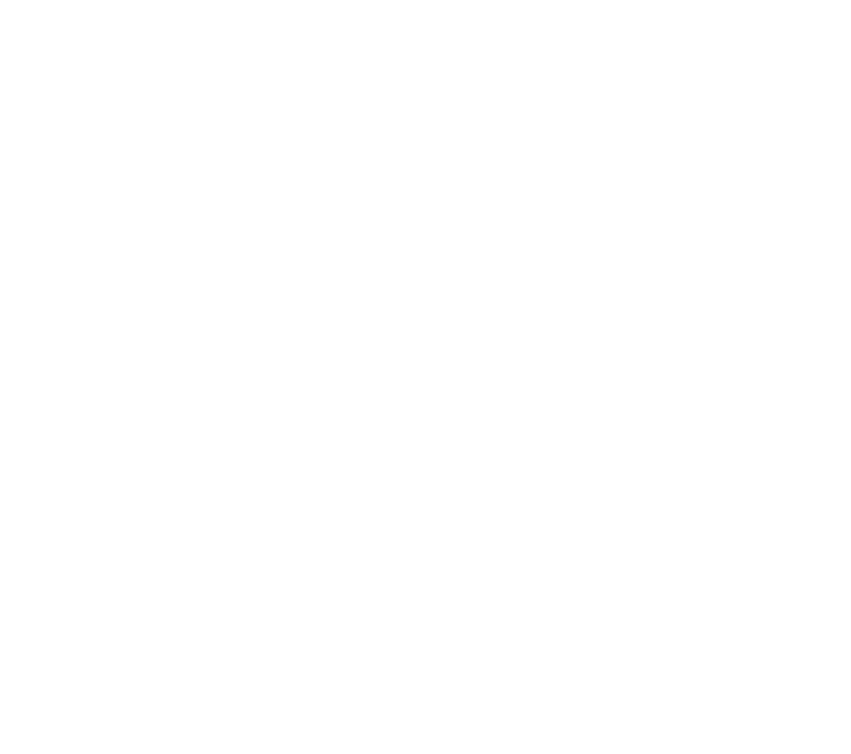
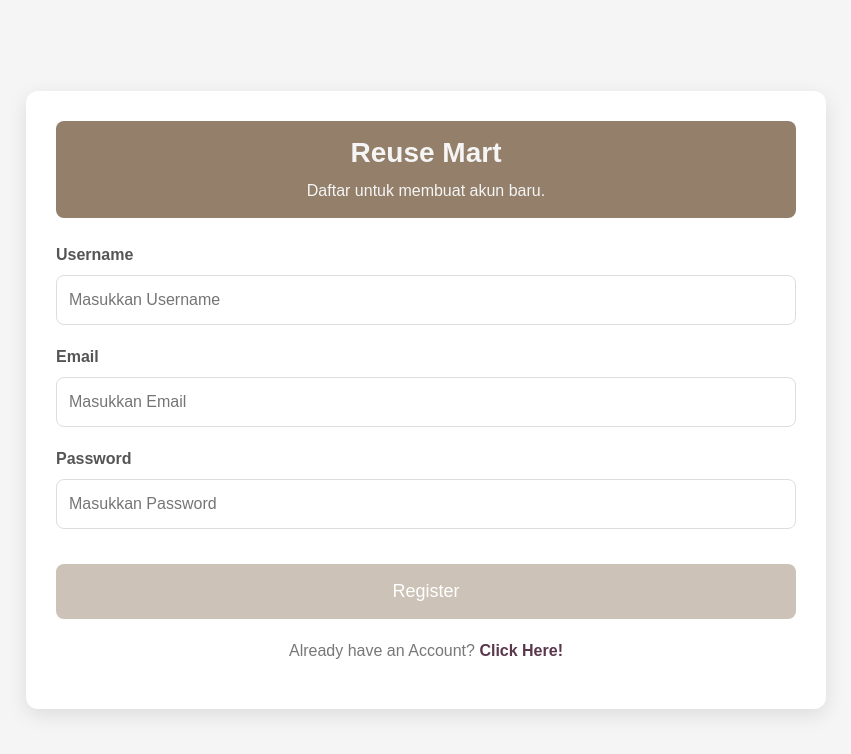
Before and after one commit to peperok/p3l_chill_autoA, a React (Vite) app: page /register in a window 1280 px wide. Before the commit this address had no page. Shown: the top 754 px of the page, without its empty margins (214-1065 px from the left). Built offline with nearby package versions, Linux system fonts and the light colour scheme.

Commit message:
register ga bener

```diff
--- a/src/components/Form/FormLogin.jsx
+++ b/src/components/Form/FormLogin.jsx
@@ -157,7 +157,7 @@
                 .auth-button {
                 width: 100%;
                 padding: 14px;
-                background-color: #5a374b;
+                background-color: #937f6a;;
                 color: white;
                 border: none;
                 border-radius: 8px;
@@ -168,7 +168,7 @@
                 }
 
                 .auth-button:disabled {
-                background-color:  #937f6a;
+                background-color: rgb(204, 194, 183);
                 cursor: not-allowed;
                 }
 
@@ -183,7 +183,7 @@
                 }
 
                 .auth-footer a {
-                color: #937f6a;
+                color: #5a374b;
                 text-decoration: none;
                 font-weight: 600;
                 }
--- a/src/components/Form/FormRegister.jsx
+++ b/src/components/Form/FormRegister.jsx
@@ -1,95 +1,212 @@
-import { Button, Alert, Spinner, Form } from "react-bootstrap";
-import { useState } from "react";
-import { Link, useNavigate } from "react-router-dom";
-import { toast } from "react-toastify";
-import InputFloatingForm from "./InputFloatingForm";
-import { SignUp } from "../../api/apiAuth";
+import React, { useState } from 'react';
+import { Link, useNavigate } from 'react-router-dom';
+
 const FormRegister = () => {
     const navigate = useNavigate();
     const [isDisabled, setIsDisabled] = useState(true);
     const [data, setData] = useState({
-        name: "",
-        handle: "",
-        email: "",
-        password: "",
+        username: '',
+        email: '',
+        password: '',
     });
+    const [loading, setLoading] = useState(false);
+
     const handleChange = (event) => {
-        setData({ ...data, [event.target.name]: event.target.value });
-    };
-    const handleCheck = (e) => {
-        let isChecked = e.target.checked;
-        if (isChecked) {
+        const newData = { ...data, [event.target.name]: event.target.value };
+        setData(newData);
+
+        if (newData.username.trim().length > 0 && newData.email.trim().length > 0 && newData.password.length > 0) {
             setIsDisabled(false);
         } else {
             setIsDisabled(true);
         }
     };
+
     const Register = (event) => {
         event.preventDefault();
-        SignUp(data)
-            .then((res) => {
-                navigate("/");
-                toast.success(res.message);
-            })
-            .catch((err) => {
-                console.log(err);
-                toast.error(err.message);
-            });
+        setLoading(true);
+        try {
+            setTimeout(() => {
+                navigate('/homeafter');
+                console.log('Registration successful');
+                setLoading(false);
+            }, 1500);
+        } catch (err) {
+            console.error(err);
+            setLoading(false);
+        }
     };
+
     return (
-        <Form style={{ maxWidth: "800px", margin: "auto" }} onSubmit={Register}>
-            <Alert variant="primary" className="mb-5 alertColor">
-                <strong>Info!</strong> Semua form wajib diisi.
-            </Alert>
-            <InputFloatingForm
+        <div className="auth-container">
+            <div className="auth-wrapper" style={{maxWidth: '800px', margin: 'auto'}}>
+                <div className="auth-alert">
+                    <h3><strong>Reuse Mart</strong></h3>
+                    <p>Daftar untuk membuat akun baru.</p>
+                </div>
+
+                <form onSubmit={Register} className="auth-form">
+                    <div className="form-group">
+                        <label htmlFor="username">Username</label>
+                        <input
                             type="text"
-                label="Name"
-                name="name"
+                            id="username"
+                            name="username"
+                            placeholder="Masukkan Username"
+                            value={data.username}
                             onChange={handleChange}
-                placeholder="Masukkan Nama"
+                            required
                         />
-            <InputFloatingForm
-                type="text"
-                label="Handle"
-                name="handle"
+                    </div>
+
+                    <div className="form-group">
+                        <label htmlFor="email">Email</label>
+                        <input
+                            type="email"
+                            id="email"
+                            name="email"
+                            placeholder="Masukkan Email"
+                            value={data.email}
                             onChange={handleChange}
-                placeholder="Masukkan Handle"
+                            required
                         />
-            {/* <InputForm type="file" label="Image" name="image" /> */}
-            <InputFloatingForm
-                type="email"
-                label="Email"
-                name="email"
+                    </div>
+
+                    <div className="form-group">
+                        <label htmlFor="password">Password</label>
+                        <input
+                            type="password"
+                            id="password"
+                            name="password"
+                            placeholder="Masukkan Password"
+                            value={data.password}
                             onChange={handleChange}
-                placeholder="Masukkan Email"
+                            required
                         />
-            <InputFloatingForm
-                type="password"
-                label="Password"
-                name="password"
-                onChange={handleChange}
-                placeholder="Masukkan Password"
-                autoComplete="off"
-            />
-            <label className="d-flex justify-content-start">
-                <Form.Check type="checkbox" onChange={handleCheck} />
-                <p className="ms-2" style={{ color: "#fafaff" }}>
-                    Have you Already Read the{" "}
-                    <a href="https://www.youtube.com/static?template=terms&gl=ID">
-                        Terms of Service
-                    </a>
+                    </div>
+
+                    <button
+                        type="submit"
+                        className="auth-button"
+                        disabled={isDisabled || loading}
+                    >
+                        {loading ? 'Loading...' : 'Register'}
+                    </button>
+
+                    <div className="auth-footer">
+                        <p>
+                            Already have an Account? <Link to="/login">Click Here!</Link>
                         </p>
-            </label>
-            <Button
-                disabled={isDisabled}
-                type="submit"
-                className="mt-3 w-100 border-0 buttonSubmit btn-lg">
-                Register
-            </Button>
-            <p className="text-end mt-2" style={{ color: "#fafaff" }}>
-                Already Have an Account? <Link to="/">Click Here!</Link>
-            </p>
-        </Form>
+                    </div>
+                </form>
+            </div>
+
+            <style>
+            {`
+                .auth-container {
+                display: flex;
+                justify-content: center;
+                align-items: center;
+                min-height: 100vh;
+                background-color: #f5f5f5;
+                font-family: 'Arial', sans-serif;
+                padding: 20px;
+                }
+
+                .auth-wrapper {
+                background-color: white;
+                border-radius: 12px;
+                box-shadow: 0 6px 20px rgba(0, 0, 0, 0.1);
+                width: 100%;
+                max-width: 800px;
+                padding: 30px;
+                box-sizing: border-box;
+                }
+
+                .auth-alert {
+                background-color: #937f6a;
+                border-radius: 8px;
+                padding: 15px;
+                margin-bottom: 25px;
+                text-align: center;
+                }
+
+                .auth-alert h3 {
+                margin: 0 0 10px 0;
+                color: #f5f5f5;
+                }
+
+                .auth-alert p {
+                margin: 0;
+                color: #f5f5f5;
+                }
+
+                .auth-form .form-group {
+                margin-bottom: 20px;
+                }
+
+                .auth-form label {
+                display: block;
+                margin-bottom: 8px;
+                color: #555;
+                font-weight: 600;
+                }
+
+                .auth-form input {
+                width: 100%;
+                padding: 12px;
+                border: 1.5px solid #ddd;
+                border-radius: 8px;
+                font-size: 16px;
+                transition: border-color 0.3s ease;
+                }
+
+                .auth-form input:focus {
+                outline: none;
+                border-color: #937f6a;
+                }
+
+                .auth-button {
+                width: 100%;
+                padding: 14px;
+                background-color: #937f6a;
+                color: white;
+                border: none;
+                border-radius: 8px;
+                font-size: 18px;
+                cursor: pointer;
+                transition: background-color 0.3s ease;
+                margin-top: 15px;
+                }
+
+                .auth-button:disabled {
+                background-color:rgb(204, 194, 183);
+                cursor: not-allowed;
+                }
+
+                .auth-button:hover:not(:disabled) {
+                background-color: #5a374b;
+                }
+
+                .auth-footer {
+                text-align: center;
+                margin-top: 20px;
+                color: #777;
+                }
+
+                .auth-footer a {
+                color: #5a374b;
+                text-decoration: none;
+                font-weight: 600;
+                }
+
+                .auth-footer a:hover {
+                text-decoration: underline;
+                }
+            `}
+            </style>
+        </div>
     );
 };
+
 export default FormRegister;
--- a/src/routes/index.jsx
+++ b/src/routes/index.jsx
@@ -3,6 +3,7 @@
 import ProfilPenitip from "../components/Profil/ProfilPenitip";
 import ProfilPembeli from "../components/Profil/ProfilPembeli";
 import FormLogin from "../components/Form/FormLogin";
+import FormRegister from "../components/Form/FormRegister";
 
 function AppRoutes() {
   return (
@@ -12,6 +13,7 @@
         <Route path="/profilpenitip" element={<ProfilPenitip />} />
         <Route path="/profilpembeli" element={<ProfilPembeli />} />
         <Route path="/login" element={<FormLogin />} />
+        <Route path="/register" element={<FormRegister />} />
       </Routes>
     </Router>
   );
```
Lines whose indentation alone changed are shown as unchanged.
